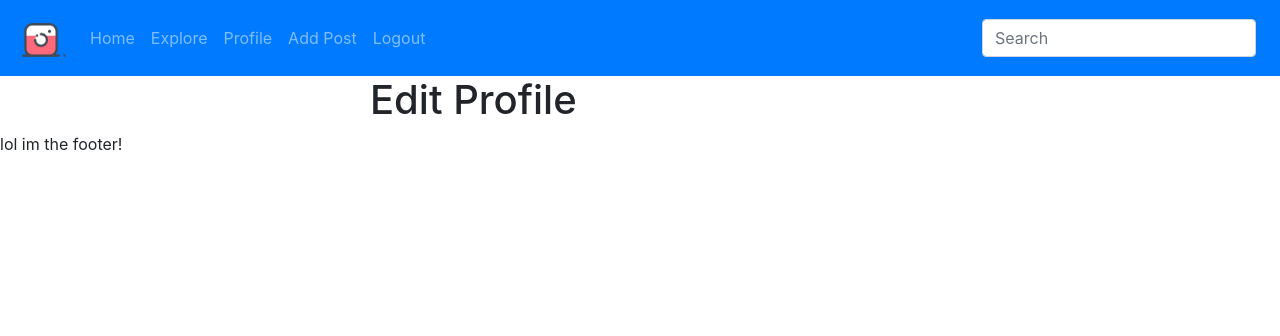
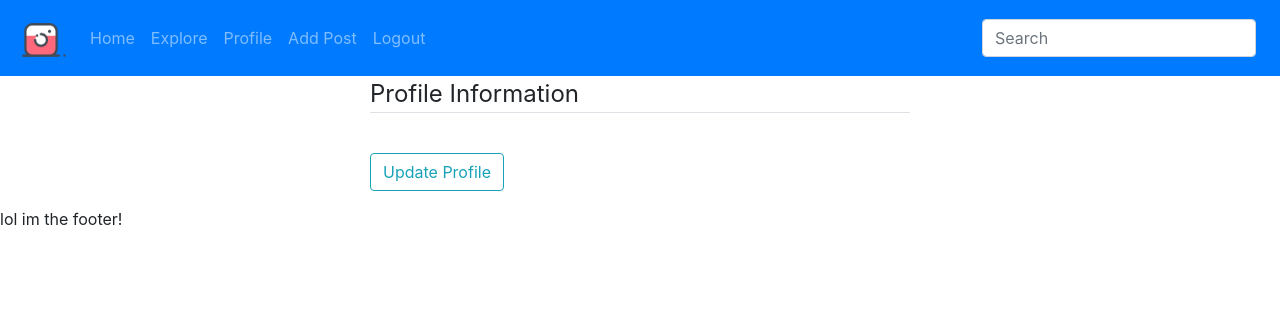
Before and after one commit to lakshaysethi/Assignment_1_7420_ls, a Django app: page /profile/edit/ in a window 1280 px wide. Shown: the top 336 px of the page. Run offline with Django 3.2, Linux system fonts and the light colour scheme; the visitor is signed in with stand-in values (Sample User, id 1); some libraries are stand-ins or nearby versions.

Commit message:
Update edit-profile.html

```diff
--- a/templates/edit-profile.html
+++ b/templates/edit-profile.html
@@ -2,6 +2,7 @@
 {% extends 'base.html' %}
 
 {% load static %}
+{% load crispy_forms_tags %}
 
 {% block content1 %}
     {% include 'nav.html' %}
@@ -13,7 +14,17 @@
         <div class="row justify-content-center">
 
             <div class="col-6">
-                <h1>{{ title }}</h1>
+                <form method="POST" enctype="multipart/form-data">
+                    {% csrf_token %}
+                    <fieldset class="form-group">
+                        <legend class="border-bottom mb-4">Profile Information</legend>
+                        {{ u_form|crispy}}
+                        {{ p_form|crispy}}
+                    </fieldset>
+                    <div class="form-group">
+                        <button class="btn btn-outline-info" type="submit">Update Profile</button>
+                    </div>
+                </form>
             </div>
 
 
```
